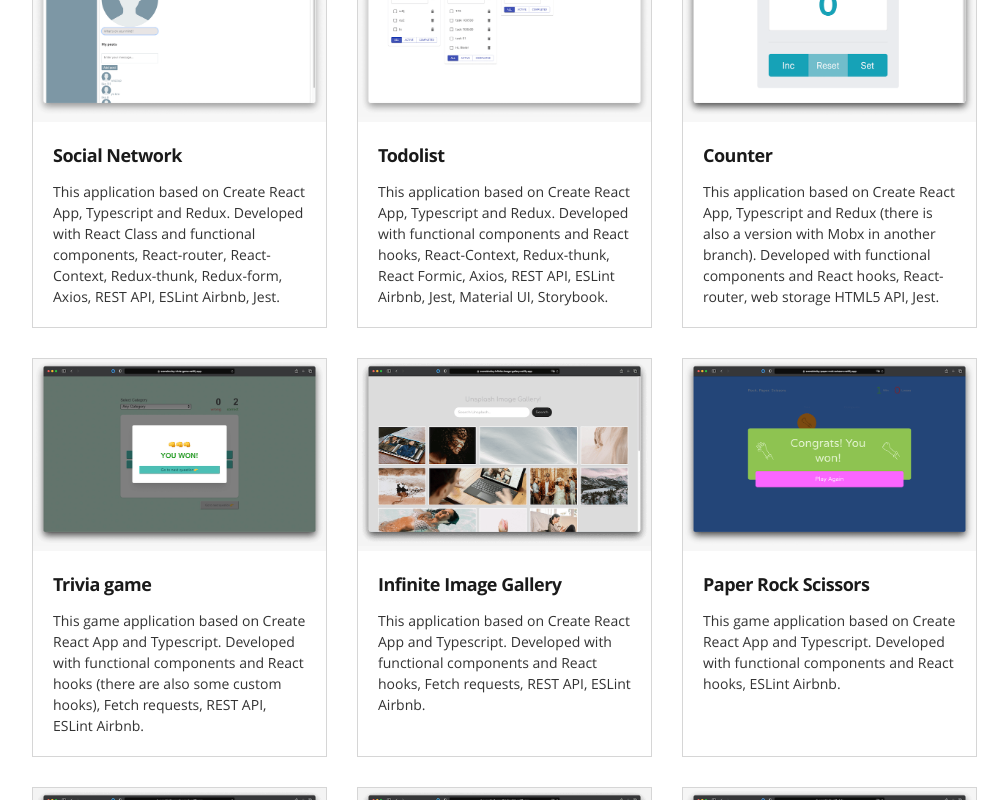
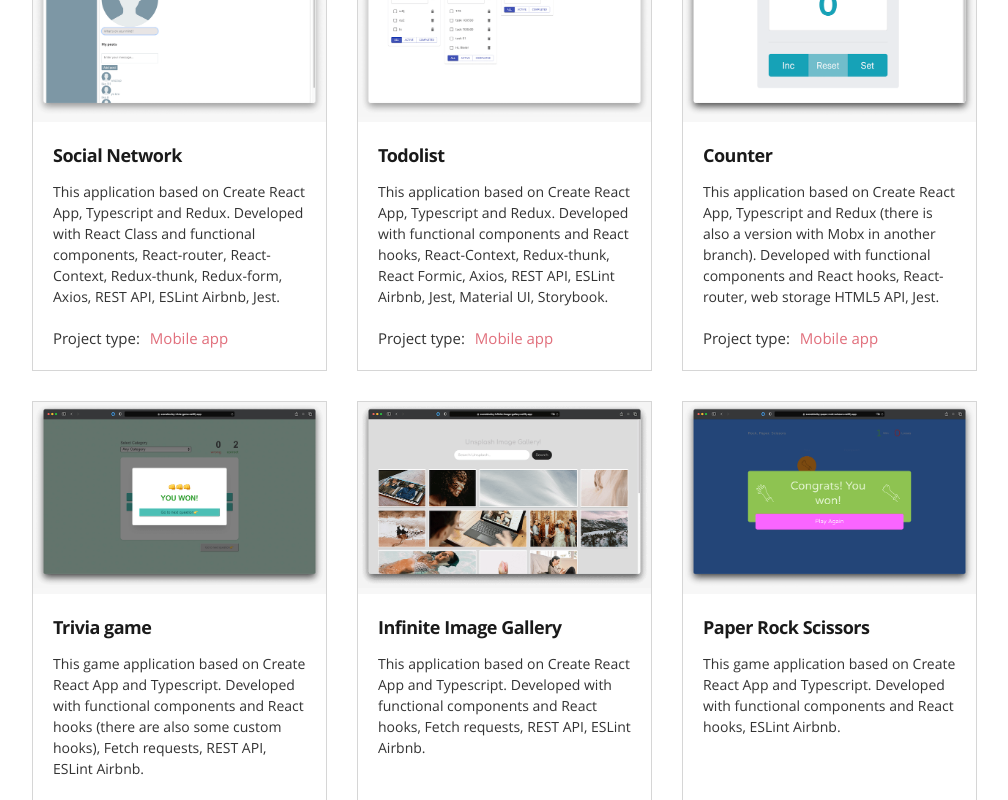
Before and after one commit to svensktutby/personal-portfolio, a React (Create React App) app: page / in a window 1280 px wide. Shown: the part 2700-3500 px from the top of the page, without its empty margins (253-1261 px from the left). Built offline with nearby package versions, Linux system fonts and the light colour scheme; no server answers.

Commit message:
feat: add project type block in project section

```diff
--- a/src/components/Projects/Project/Project.module.scss
+++ b/src/components/Projects/Project/Project.module.scss
@@ -56,9 +56,36 @@
 }
 
 .info {
+  display: flex;
+  flex-basis: 100%;
+  flex-direction: column;
   padding: 20px;
+}
+
+.content {
+  margin-bottom: 20px;
 }
 
 .description {
   font-size: $font-size-sm;
 }
+
+.projectType {
+  margin-top: auto;
+}
+
+.projectTypeLink {
+  font-size: $font-size;
+  color: $link-color-hover;
+
+  @media (hover: hover) {
+    &:hover,
+    &:focus {
+      color: darken($link-color-hover, 20%);
+    }
+
+    &:active {
+      color: $link-color-active;
+    }
+  }
+}
--- a/src/components/Projects/Project/Project.tsx
+++ b/src/components/Projects/Project/Project.tsx
@@ -2,19 +2,27 @@ import React, { FC } from 'react';
 
 import s from './Project.module.scss';
 import styleBtn from '../../common/styles/button.module.scss';
+import styleLink from '../../common/styles/link.module.scss';
 import styleTitle from '../../common/styles/title.module.scss';
 import styleCard from '../../common/styles/card.module.scss';
 import defaultImage from '../../../assets/images/no-image.svg';
-import { LinkType } from '../../../bll/store';
+import { FilterType, ProjectItemType } from '../../../bll/store';
+import {
+  capitalizeFirstLetter,
+  unCamelCase,
+} from '../../../utils/textTransform';
 
 type PropsType = {
-  title: string;
-  description: string;
   image: string;
-  link: LinkType;
+  project: ProjectItemType;
+  setProjectType: (type: FilterType) => void;
 };
 
-export const Project: FC<PropsType> = ({ title, description, image, link }) => {
+export const Project: FC<PropsType> = ({
+  image,
+  setProjectType,
+  project: { title, description, link, projectType },
+}) => {
   return (
     <div>
       <div className={`${styleCard.card} ${s.projectCard}`}>
@@ -40,10 +48,23 @@ export const Project: FC<PropsType> = ({ title, description, image, link }) => {
           </div>
         </div>
         <div className={s.info}>
-          <h3 className={`${styleTitle.titleQuaternary} ${s.title}`}>
-            {title}
-          </h3>
-          <div className={s.description}>{description}</div>
+          <div className={s.content}>
+            <h3 className={`${styleTitle.titleQuaternary} ${s.title}`}>
+              {title}
+            </h3>
+            <div className={s.description}>{description}</div>
+          </div>
+
+          <div className={s.projectType}>
+            <span>Project type: </span>
+            <button
+              className={`${styleLink.link} ${s.projectTypeLink}`}
+              type="button"
+              onClick={() => setProjectType(projectType)}
+            >
+              {`${capitalizeFirstLetter(unCamelCase(projectType))}`}
+            </button>
+          </div>
         </div>
       </div>
     </div>
--- a/src/components/Projects/Projects.tsx
+++ b/src/components/Projects/Projects.tsx
@@ -79,10 +79,9 @@ export const Projects: FC<PropsType> = ({ projects, heading, filters }) => {
             return (
               <Project
                 key={project.id}
-                title={project.title}
-                description={project.description}
                 image={image}
-                link={project.link}
+                project={project}
+                setProjectType={setFilter}
               />
             );
           })}
--- a/src/components/common/styles/link.module.scss
+++ b/src/components/common/styles/link.module.scss
@@ -3,6 +3,9 @@
 .link {
   color: $link-color;
   text-decoration: none;
+
+  background-color: transparent;
+  border: 0;
 
   transition: color $transition-time;
 
```
